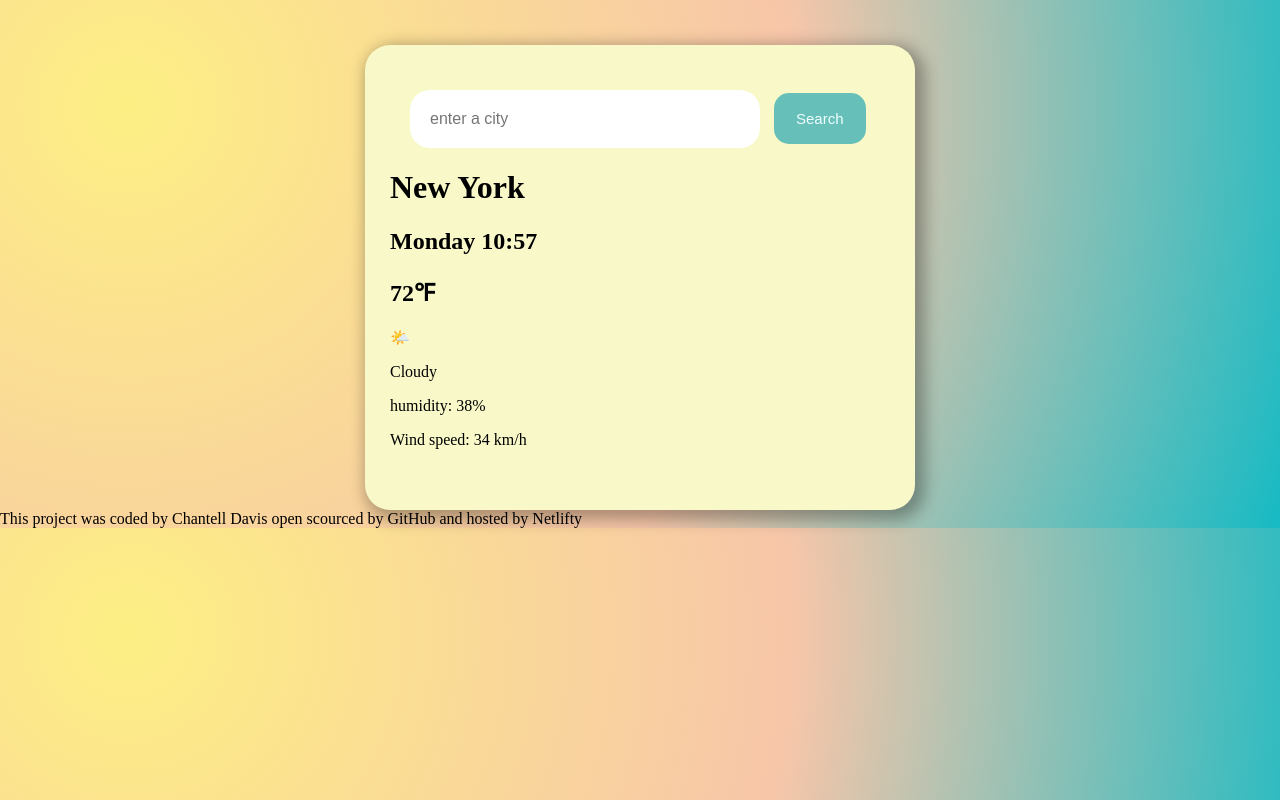
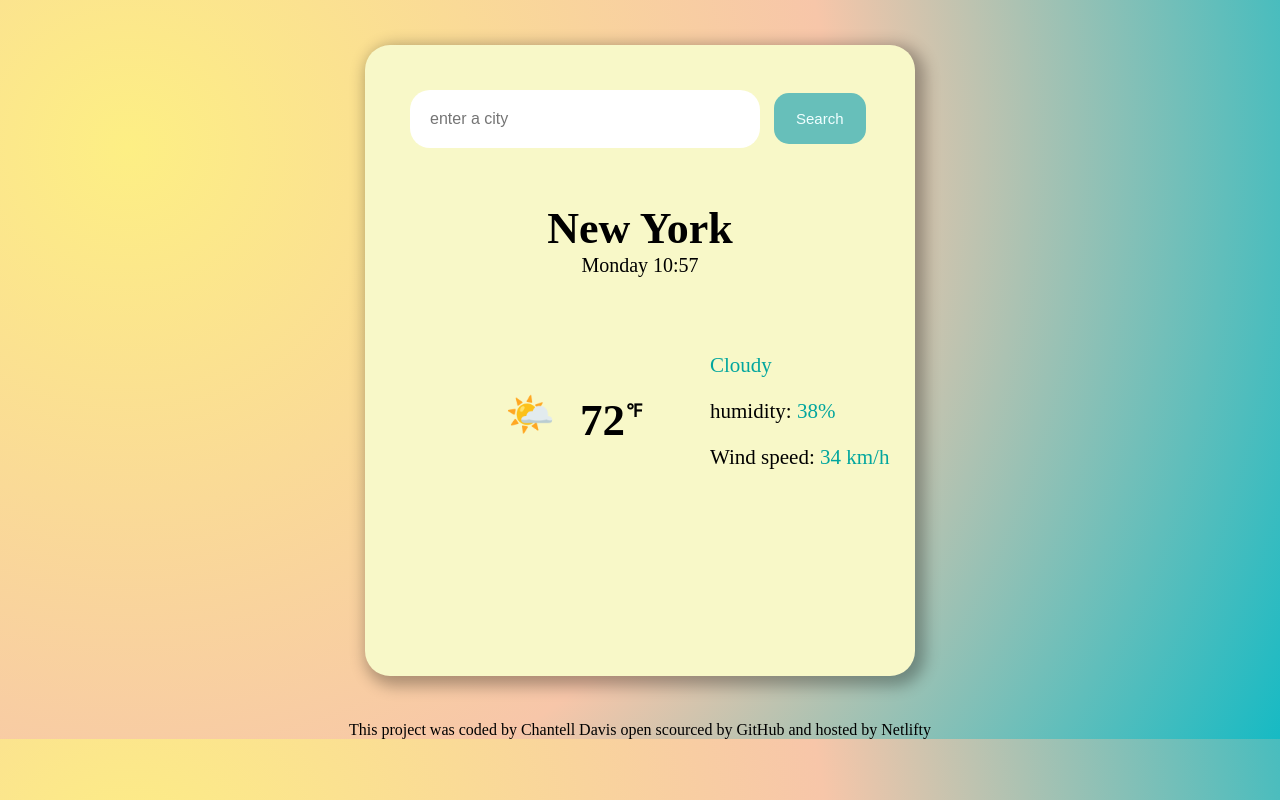
Before and after one commit to ChantellDavis/Current-Weather, a plain HTML site: page index.html in a window 1280 px wide. Drawn offline with Linux system fonts and the light colour scheme.

Commit message:
updated css file with temp, city ,and condition

```diff
--- a/index.html
+++ b/index.html
@@ -27,8 +27,11 @@
         <h2 class="currentDate" id="current-date">Monday 10:57</h2>
       </header>
       <main>
-        <h2 class="currentTemperature" id="current-temperature">72℉</h2>
+        <h2 class="currentTemperature" id="current-temperature">
+          72 <span class="degrees" id="degrees">℉</span>
+        </h2>
         <p class="icon" id="emoji-icon">🌤️</p>
+        <div class="conditionBox" id="condition-box">
           <p class="currentCodition" id="current-condition">Cloudy</p>
           <p class="humidityLabel" id="humidity-label">
             humidity: <span class="humidityData" id="humidity-data">38%</span>
@@ -37,6 +40,7 @@
             Wind speed:
             <span class="windSpeedData" id="wind-speed-data">34 km/h</span>
           </p>
+        </div>
       </main>
     </div>
 
--- a/src/style.css
+++ b/src/style.css
@@ -34,5 +34,58 @@ box-shadow: 5px 5px 15px 5px rgba(0,0,0,0.3);
     background-color: #67BFBA;
     color: azure;
     font-size: 15px;
+}
+
+.currentCity, .currentDate {
+text-align: center;
+}
+
+.currentCity {
+    margin-top: 55px;
+    margin-bottom: 0;
+    font-size: 44px;
+}
+
+.currentDate {
+    margin-top: 0;
+    font-size: 20px;
+    font-weight: 400;
+}
+
+.conditionBox {
+    margin-left: 320px;
+    position: relative;
+    top: -140px;
+    font-size: 21px;
+    font-weight: 500;
+}
+.currentTemperature {
+position: relative;
+left: 190px;
+bottom: -80px;
+font-size: 45px;
+}
+
+.degrees {
+    font-size: 18px;
+    position: relative;
+    bottom: 18px;
+    left: -10px;
+}
+
+.icon {
+    font-size: 40px;
+    position: relative;
+    bottom: 15px;
+    left: 115px;
+}
+
+.humidityData, .windSpeedData, .currentCodition {
+    color:#02a69e ;
+}
+
+footer {
+    text-align: center;
+    margin-top: 45px
 
 }
```
Lines whose indentation alone changed are shown as unchanged.
